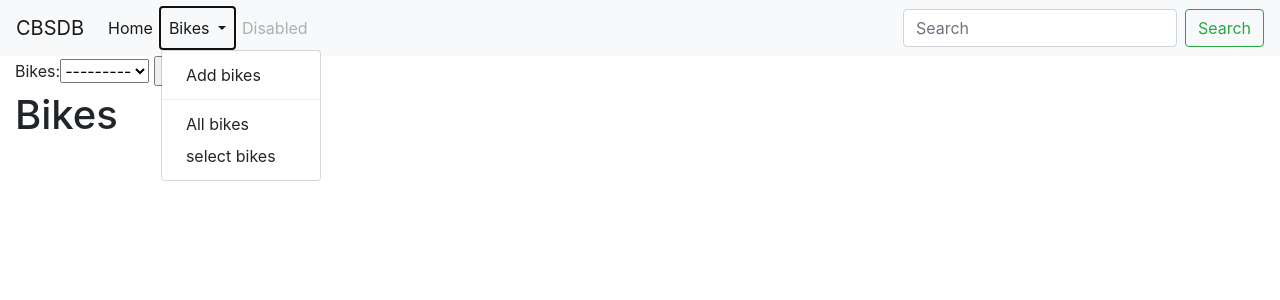
After one commit to Corvallis-Bikes/cbsdb, a Django app: page /bikeselect/ in a window 1280 px wide, after a click on "Bikes". The commit adds this page. Shown: the top 300 px of the page. Run offline with Django 3.2, Linux system fonts and the light colour scheme; data that the repository does not hold is empty; some libraries are stand-ins or nearby versions.

Commit message:
select with dropdown

```diff
--- a/bikes/forms.py
+++ b/bikes/forms.py
@@ -1,5 +1,5 @@
 from django.forms import ModelForm
-
+from django import forms
 from bikes.models import Bike
 
 class BikeForm(ModelForm):
@@ -7,3 +7,6 @@ class BikeForm(ModelForm):
         model = Bike
         fields = ['model','bike_type','vin','state',
                   'description','created_at']
+
+class BikeChoice(forms.Form):
+    bikes = forms.ModelChoiceField(queryset=Bike.objects.all())
--- a/bikes/models.py
+++ b/bikes/models.py
@@ -35,4 +35,4 @@ class Bike(models.Model):
         """
         Returns the url to access a detail record for this book.
         """
-        return reverse('bike-detail', args=[str(self.id)])
+        return reverse('bike_detail', args=[str(self.id)])
--- a/bikes/templates/base_generic.html
+++ b/bikes/templates/base_generic.html
@@ -51,7 +51,8 @@
         <div class="dropdown-menu" aria-labelledby="navbarDropdown">
           <a class="dropdown-item" href="{% url 'addbike' %}">Add bikes</a>
           <div class="dropdown-divider"></div>
-          <a class="dropdown-item" href="{% url 'bikelist' %}">All bikes</a>
+          <a class="dropdown-item" href="{% url 'bike_list' %}">All bikes</a>
+          <a class="dropdown-item" href="{% url 'bike_select' %}">select bikes</a>
         </div>
       </li>
 
--- /dev/null
+++ b/bikes/templates/bikes/bike_select.html
@@ -0,0 +1,19 @@
+{% extends "base_generic.html" %}
+
+{% block content %}
+
+  <form method='post' action='{% url 'bike_select' %}'>{% csrf_token %}
+    {{ bike_list }}
+    <input type="submit" >
+  </form>
+
+  <h1> Bikes </h1>
+    {% for bike in query_results %}
+      <li>
+        <a href="{{ bike.get_absolute_url }}">{{ bike.model }}</a>
+        ({{bike.vin}})
+      </li>
+    {% endfor %}
+
+
+{% endblock %}
--- a/bikes/urls.py
+++ b/bikes/urls.py
@@ -5,6 +5,8 @@ from . import views
 urlpatterns = [
     path('', views.index, name='index'),
     path('addbike/', views.addbike, name='addbike'),
-    path('bikelist/', views.BikeListView.as_view(), name='bikelist'),
-    path('bikelist/<int:pk>', views.BikeDetailView.as_view(), name='bike-detail'),
+    path('bikelist/', views.BikeListView.as_view(), name='bike_list'),
+    path('bikelist/<int:pk>', views.BikeDetailView.as_view(), name='bike_detail'),
+    path('bikeselect/', views.BikeSelect, name='bike_select'),
+
 ]
--- a/bikes/views.py
+++ b/bikes/views.py
@@ -1,7 +1,8 @@
 from .models import Bike
-from .forms import BikeForm
+from .forms import BikeForm, BikeChoice
 from django.views import generic
 from django.shortcuts import render, redirect
+from django.shortcuts import get_object_or_404
 # Create your views here.
 
 
@@ -44,3 +45,20 @@ class BikeDetailView(generic.DetailView):
     creates bike_list variable that can be used in html
     """
     model = Bike
+
+def BikeSelect(request):
+    bike_list  = BikeChoice()
+    if request.POST.get('bikes'):  # also works with get!!
+        selected = request.POST.get('bikes')
+        query_results = Bike.objects.filter(id=selected)
+        #get_object_or_404(Bike, pk=request.POST.get('id'))
+        # get the user you want (connect for example) in the var "user"
+    else:
+        query_results = Bike.objects.order_by('-id')[:5] #reverse then take first 5
+
+    context = {
+            'query_results': query_results,
+            'bike_list': bike_list,
+            }
+
+    return render(request, 'bikes/bike_select.html', context)
```
